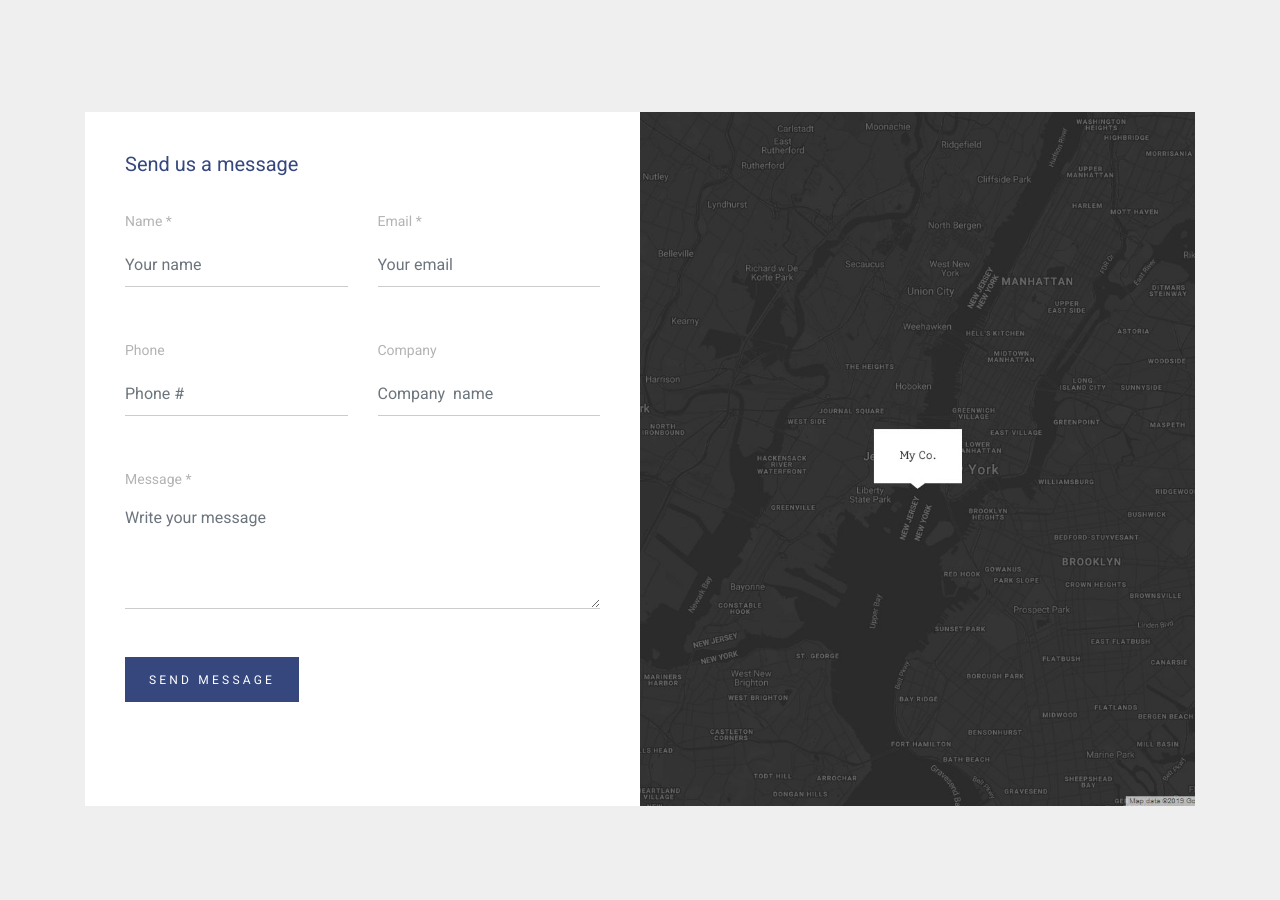
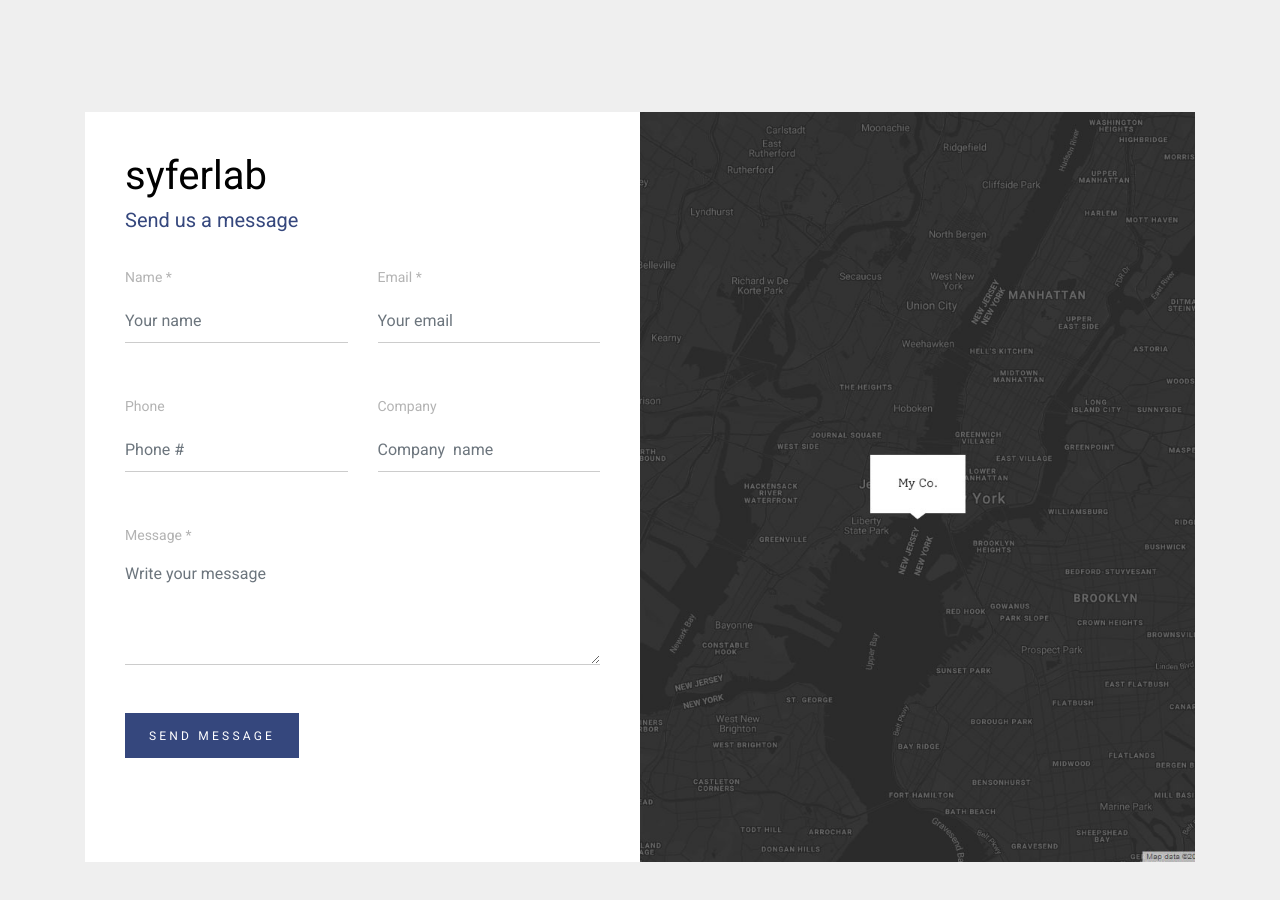
Before and after one commit to nkundinezayv/syfyerlab-web, a plain HTML site: page index.html in a window 1280 px wide. Drawn offline with Linux system fonts and the light colour scheme.

Commit message:
latest Update

```diff
--- a/index.html
+++ b/index.html
@@ -26,6 +26,8 @@
       <div class="row align-items-stretch no-gutters contact-wrap">
         <div class="col-md-6">
           <div class="form h-100">
+            <h1>syferlab</h1>
+
             <h3>Send us a message</h3>
             <form class="mb-5" method="post" id="contactForm" name="contactForm">
               <div class="row">
```
